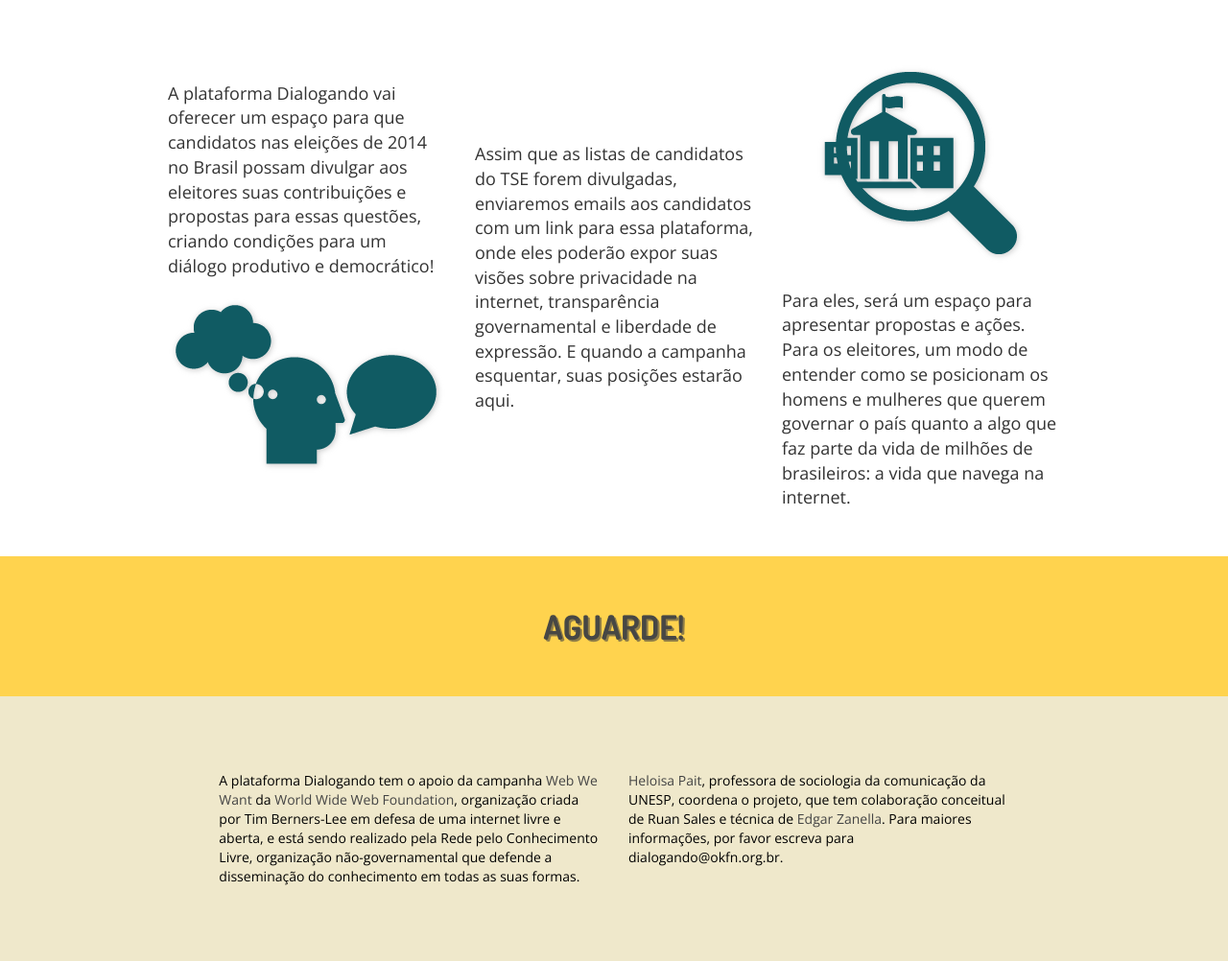
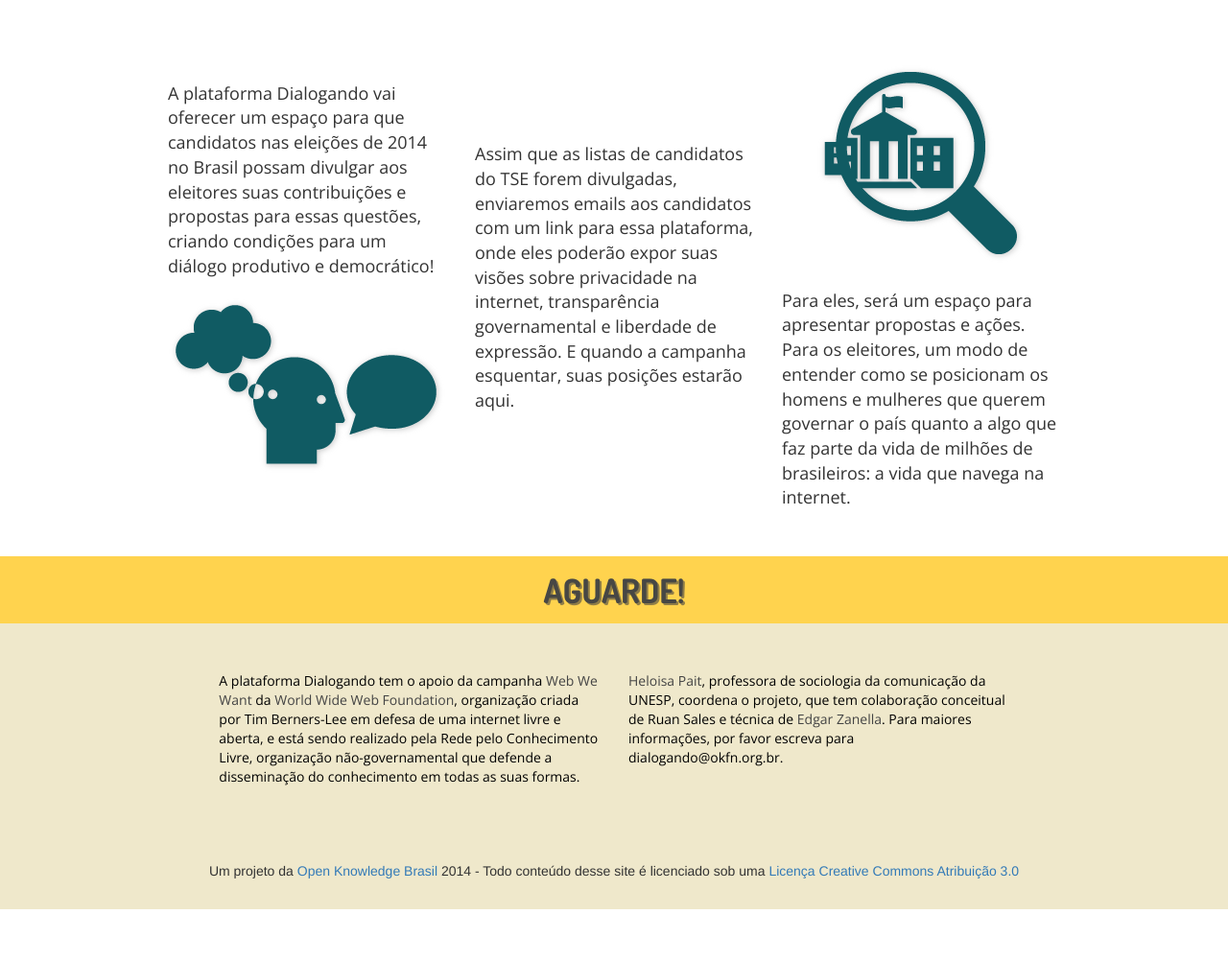
Before and after one commit to okfn-brasil/dialogando, a Flask app: page / in a window 1280 px wide. Shown: the part 382-1384 px from the top of the page at 96% size. After the commit the page ends 1330 px from the top, so only its background shows below. Run offline with Flask 2, Linux system fonts and the light colour scheme; some libraries are stand-ins or nearby versions.

Commit message:
Adding favicon, license and attribution

```diff
--- a/trombone/static/css/soon.css
+++ b/trombone/static/css/soon.css
@@ -25,10 +25,18 @@ body {
     color: #000;
     font-family: 'Open Sans', sans-serif;
     font-size: 14px;
+    padding-top: 20px;
 }
 
 .jumbotron.footer a, a:hover, a:visited {
     color: #444;
+}
+
+.jumbotron.attribution {
+    background-color: #EFE8CB;
+    text-align: center;
+    padding-bottom: 0;
+    padding-top: 0;
 }
 
 .jumbotron.wait {
@@ -39,12 +47,13 @@ body {
     font-size: 35px;
     font-weight: bold;
     text-shadow: 2px 2px rgba(68, 68, 68, 0.6);
+    padding-top: 10px;
+    padding-bottom: 10px;
 }
 
 .centered {
     margin-left: auto;
     margin-right: auto;
-    width: 300px;
     text-align: center;
 }
 
--- a/trombone/templates/soon.html
+++ b/trombone/templates/soon.html
@@ -5,6 +5,9 @@
     <meta http-equiv="X-UA-Compatible" content="IE=edge">
     <meta name="viewport" content="width=device-width, initial-scale=1">
     <title>Dialogando</title>
+
+    <!-- Favicon -->
+    <link rel="shortcut icon"  href="/static/img/dial-favicon.ico" />
 
     <!-- Bootstrap -->
     <link rel="stylesheet" href="//maxcdn.bootstrapcdn.com/bootstrap/3.2.0/css/bootstrap.min.css">
@@ -89,7 +92,11 @@
 
         </div>
     </div>
-
+    <div class="jumbotron attribution">
+        <div class="centered">
+                Um projeto da <a href="http://br.okfn.org/">Open Knowledge Brasil </a> 2014 - Todo conteúdo desse site é licenciado sob uma <a href="http://creativecommons.org/licenses/by/3.0/br">Licença Creative Commons Atribuição 3.0 </a>
+        </div>
+    </div>
 
     <!-- jQuery (necessary for Bootstrap's JavaScript plugins) -->
     <script src="https://ajax.googleapis.com/ajax/libs/jquery/1.11.1/jquery.min.js"></script>
```
Also changed, not shown: trombone/static/img/dial-favicon.ico (added).
